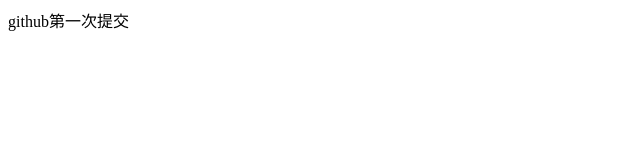
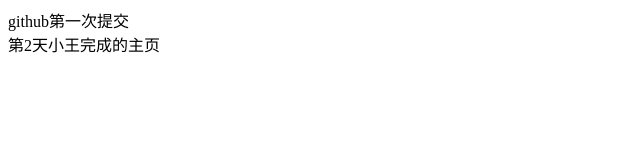
Before and after one commit to Gongzhuoyao/myFirst, a plain HTML site: page index.html in a window 1280 px wide. Shown: the whole page, without its empty margins (0-640 px from the left). Drawn offline with Linux system fonts and the light colour scheme.

Commit message:
小王第2天完成的主页

```diff
--- a/index.html
+++ b/index.html
@@ -8,5 +8,6 @@
 </head>
 <body>
   <div>github第一次提交</div>
+  <div>第2天小王完成的主页</div>
 </body>
 </html>
```
